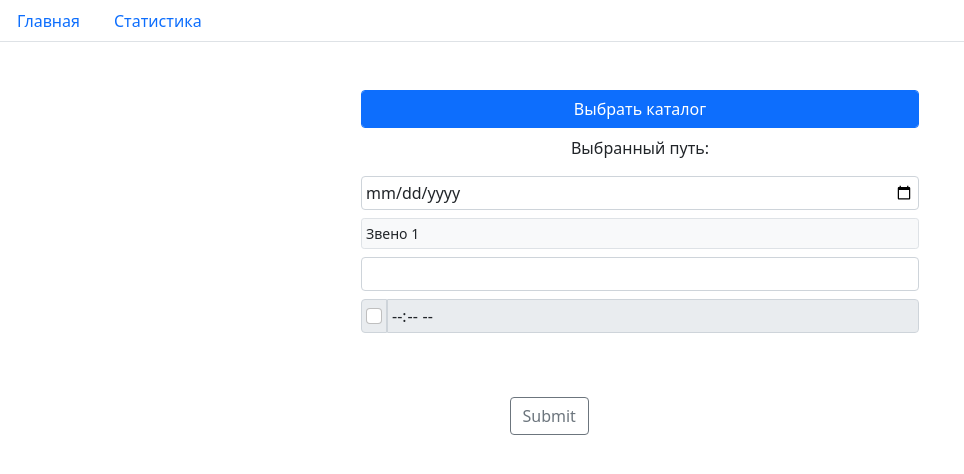
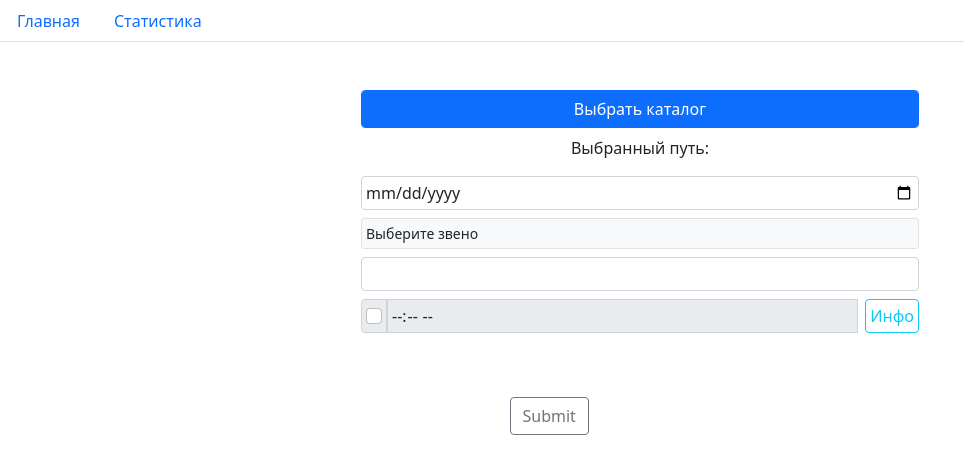
Before and after one commit to HATEBTS/TransferringFiles, a React (Create React App) app in the folder frontend/: page / in a window 1280 px wide. Shown: the top 474 px of the page, without its empty margins (0-964 px from the left). Built offline with nearby package versions, Linux system fonts and the light colour scheme.

Commit message:
Добавил инфу и кнопку на время

```diff
--- /dev/null
+++ b/frontend/src/components/ElementsTechnique.jsx
@@ -0,0 +1,25 @@
+import React from 'react';
+
+
+function ElementsTechnique() {
+   const arOptions = [];
+   for (let i = 1; i < 11; i++) {
+      arOptions.push("Звено " + i);
+  // ещё какие-то инструкции
+   }
+
+   const options = arOptions.map((text, index) => {
+      return <option key={index}>{text}</option>;
+   });
+
+   return <div>
+      <select name={"number-camera"} className={"mt-2 mx-auto w-50 form-control form-control-sm p-1 bg-light border"} onChange={(event) => event.target.value}>
+         <option>Выберите звено</option>
+         {options}
+      </select>
+   </div>;
+}
+
+
+
+export default ElementsTechnique;
--- a/frontend/src/components/HomePage.jsx
+++ b/frontend/src/components/HomePage.jsx
@@ -4,13 +4,8 @@ import DirectorySelectDialog from "./FileDialogButton";
 import CheckBox from "./StateUseCheckbox";
 import LoadingModal from "./ModalLoading";
 import React, {useState} from "react";
-
-const handleDirectorySelect = (selectedPath) => {
-  console.log('Selected directory path:', selectedPath);
-  const selectedPathInput = document.getElementById('selectedPath');
-    selectedPathInput.value = selectedPath;
-  // Do whatever you want to do with the selected path here
-};
+import ElementsTechnique from "./ElementsTechnique";
+import InfoTime from "./InfoTime";
 
 
 const HomePages = (event) => {
@@ -57,25 +52,17 @@ const HomePages = (event) => {
                         <div>
                             <input name={"date"} type={"date"} className={"p-1 mx-auto w-50 form-control button-dir"}/>
                         </div>
-                    <select name={"number-camera"} className={"mt-2 mx-auto w-50 form-control form-control-sm p-1 bg-light border"}>
+                        <ElementsTechnique />
 
-                        <option>Звено 1</option>
-                        <option>Звено 2</option>
-                        <option>Звено 3</option>
-                        <option>Звено 4</option>
-                        <option>Звено 5</option>
-                        <option>Звено 6</option>
-                        <option>Звено 7</option>
-                        <option>Звено 8</option>
-                        <option>Звено 9</option>
-                        <option>Звено 10</option>
-
-                    </select>
                         <input name={"number-object"} type={"text"} className={"p-1 mt-2 mx-auto w-50 form-control"} aria-label={"Small"} aria-describedby={"inputGroup-sizing-sm"}/>
                     </div>
-                <div className={"input-group mb-3 "}>
+                    <div className={"justify-content-between"}>
+                        <div className={"input-group mb-3"}>
                             <CheckBox />
+
                         </div>
+                    </div>
+
                     <div className={"row"}>
                         <p className={"mt-5 w-25 mx-auto"}><input className={"btn btn-outline-secondary"} id={"btn"} type={"submit"}/></p>
                         <LoadingModal />
--- /dev/null
+++ b/frontend/src/components/InfoTime.jsx
@@ -0,0 +1,59 @@
+import React, {useState} from 'react';
+import {message} from "@tauri-apps/api/dialog";
+
+const InfoTime = () => {
+  const [modalOpen, setModalOpen] = useState(false);
+  const [showMessage, setShowMessage] = useState(false);
+
+  const openModal = () => {
+    setModalOpen(true);
+  };
+
+  const closeModal = () => {
+    setModalOpen(false);
+    setShowMessage(false);
+  };
+
+  const toggleMessage = () => {
+    setShowMessage(!showMessage);
+  };
+
+  return (
+    <div className="app">
+      <button
+          className={"btn_1 btn-outline-info p-1 mt-2 ms-2"}
+          type={"button"}
+          onClick={() => {
+          openModal();
+          toggleMessage();
+        }}
+      >
+        Инфо
+      </button>
+      {modalOpen && (
+        <div className="modal_message">
+          <div className="modal-content-message">
+            <h2 className={"text-center"}>Параметр времени съёмок!</h2>
+            {showMessage && (
+              <div className="message_modal text-center">
+                Выставляйте этот параметр, когда выгражаете несколько актов за один день!
+                  <br/>
+                      Этот параметр - время окончания первой съемки!
+              </div>
+            )}
+              <div className={"mx-auto w-50"}>
+                  <p className={"mx-auto w-25"}>
+                <button className="p-1 mt-2 btn btn-primary" onClick={() => {
+                  closeModal();
+                  setShowMessage(false);
+                }}>Закрыть</button></p>
+              </div>
+          </div>
+        </div>
+      )}
+    </div>
+  );
+};
+
+
+export default InfoTime;
--- a/frontend/src/components/StateUseCheckbox.jsx
+++ b/frontend/src/components/StateUseCheckbox.jsx
@@ -1,4 +1,5 @@
 import React, { useState } from 'react';
+import InfoTime from "./InfoTime";
 
 function CheckBox() {
   const [isChecked, setIsChecked] = useState(false);
@@ -9,11 +10,12 @@ function CheckBox() {
 
   return (
     <div className={"input-group cs-form d-flex justify-content-between mt-0 mx-auto w-50"}>
-      <div className={"input-group-text p-1 mt-2"}>
+
+      <div className={"input-group-text pe-1 p-1 mt-2"}>
         <input
-          className="form-check-input p-1 mt-0"
+          className={"form-check-input p-1 mt-0"}
           id={"flag"}
-          type="checkbox"
+          type={"checkbox"}
           aria-label="Флажок для следующего ввода текста"
           onChange={handleCheckboxChange}
         />
@@ -26,6 +28,8 @@ function CheckBox() {
         className={`p-1 mt-2 mx-auto form-control ${!isChecked ? "disabled" : ""}`}
         disabled={!isChecked}
       />
+        <InfoTime />
+
     </div>
   );
 }
```
Also changed, not shown: frontend/src/style/bootstrap.css. Lines whose indentation alone changed are shown as unchanged.
